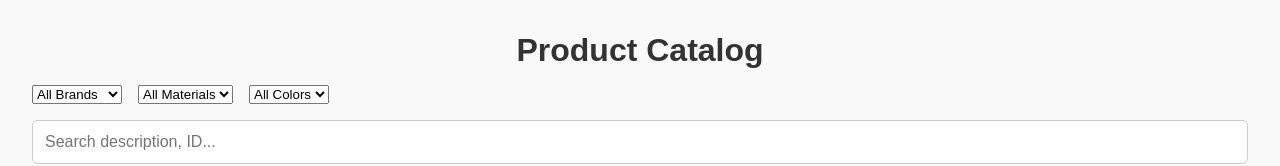
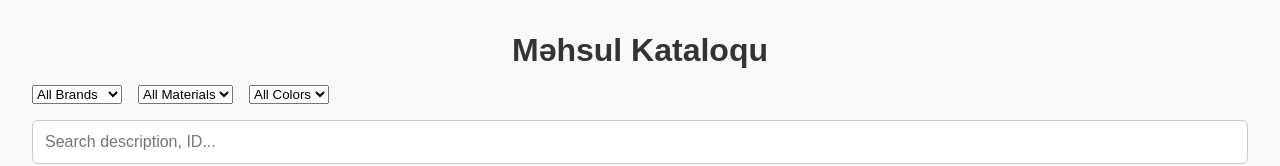
Before and after one commit to elchin005/catalog, a plain HTML site: page index.html in a window 1280 px wide. Shown: the top 166 px of the page. Drawn offline with Linux system fonts and the light colour scheme.

Commit message:
updatedVS1

```diff
--- a/index.html
+++ b/index.html
@@ -7,7 +7,7 @@
   <link rel="stylesheet" href="style.css" />
 </head>
 <body>
-  <h1>Product Catalog</h1>
+  <h1>Məhsul Kataloqu</h1>
 
   <div style="display: flex; flex-wrap: wrap; gap: 1rem; margin-bottom: 1rem;">
     <select id="filterBrand">
```
